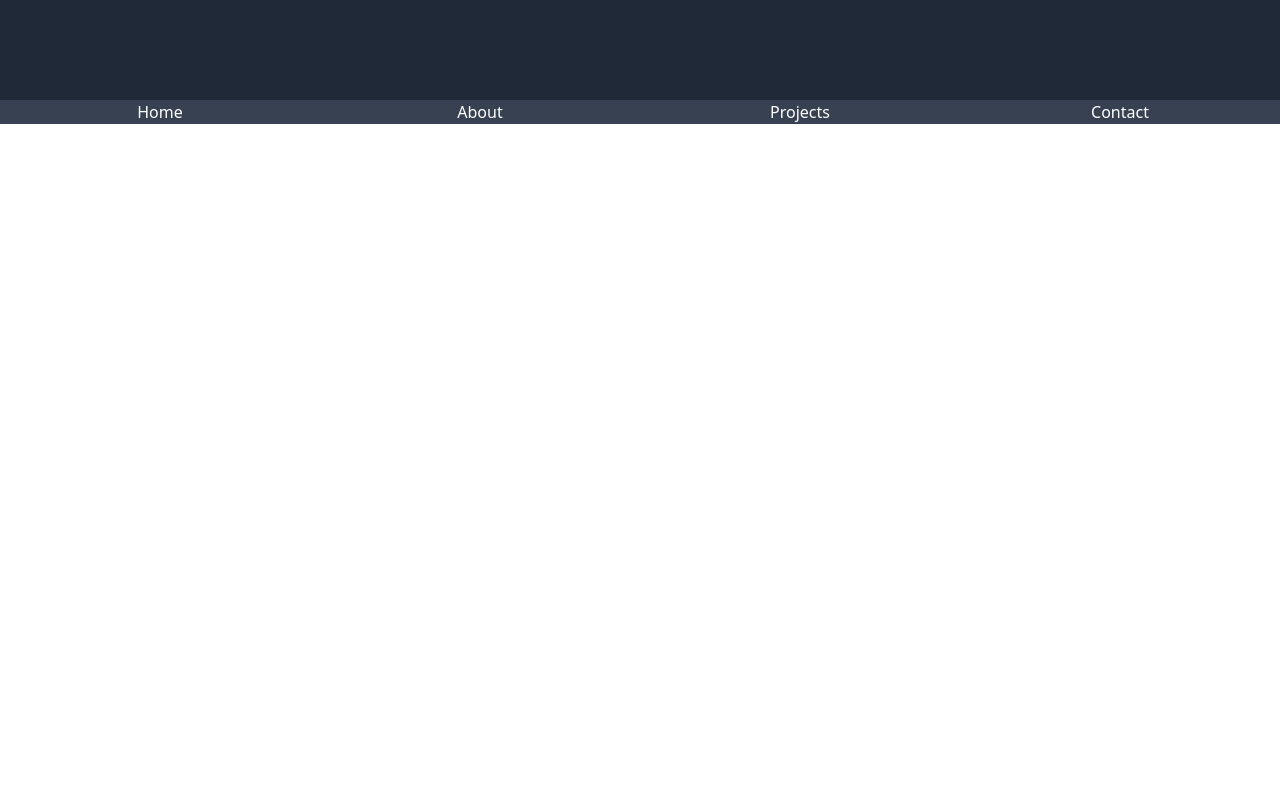
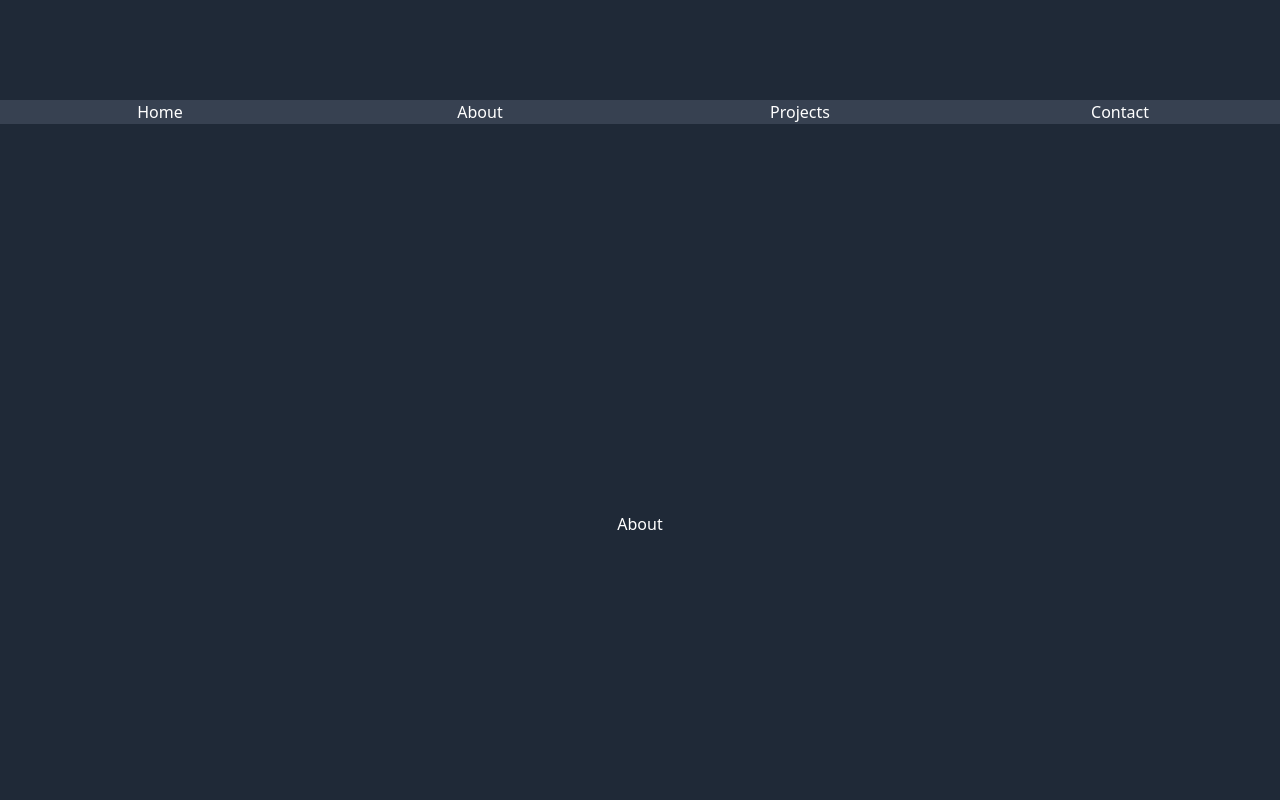
Before and after one commit to hermancai/portfolio, a Next.js app: page / in a window 1280 px wide. Shown: the part 700-1500 px from the top of the page. Before the commit the page ends 824 px from the top, so only its background shows below. Built offline with nearby package versions, Linux system fonts and the light colour scheme.

Commit message:
add skeleton components

```diff
--- /dev/null
+++ b/components/About.js
@@ -0,0 +1,9 @@
+function About() {
+  return (
+    <div className="flex justify-center items-center w-full h-screen">
+      About
+    </div>
+  );
+}
+
+export default About;
--- /dev/null
+++ b/components/Contact.js
@@ -0,0 +1,9 @@
+function Contact() {
+  return (
+    <div className="flex justify-center items-center w-full h-screen">
+      Contact
+    </div>
+  );
+}
+
+export default Contact;
--- /dev/null
+++ b/components/Projects.js
@@ -0,0 +1,9 @@
+function Projects() {
+  return (
+    <div className="flex justify-center items-center w-full h-screen">
+      Projects
+    </div>
+  );
+}
+
+export default Projects;
--- a/pages/index.js
+++ b/pages/index.js
@@ -2,6 +2,9 @@ import Head from "next/head";
 import Image from "next/image";
 import Hero from "../components/Hero";
 import Navbar from "../components/Navbar";
+import About from "../components/About";
+import Projects from "../components/Projects";
+import Contact from "../components/Contact";
 
 export default function Home() {
   return (
@@ -13,6 +16,9 @@ export default function Home() {
       </Head>
       <Hero />
       <Navbar />
+      <About />
+      <Projects />
+      <Contact />
     </div>
   );
 }
```
